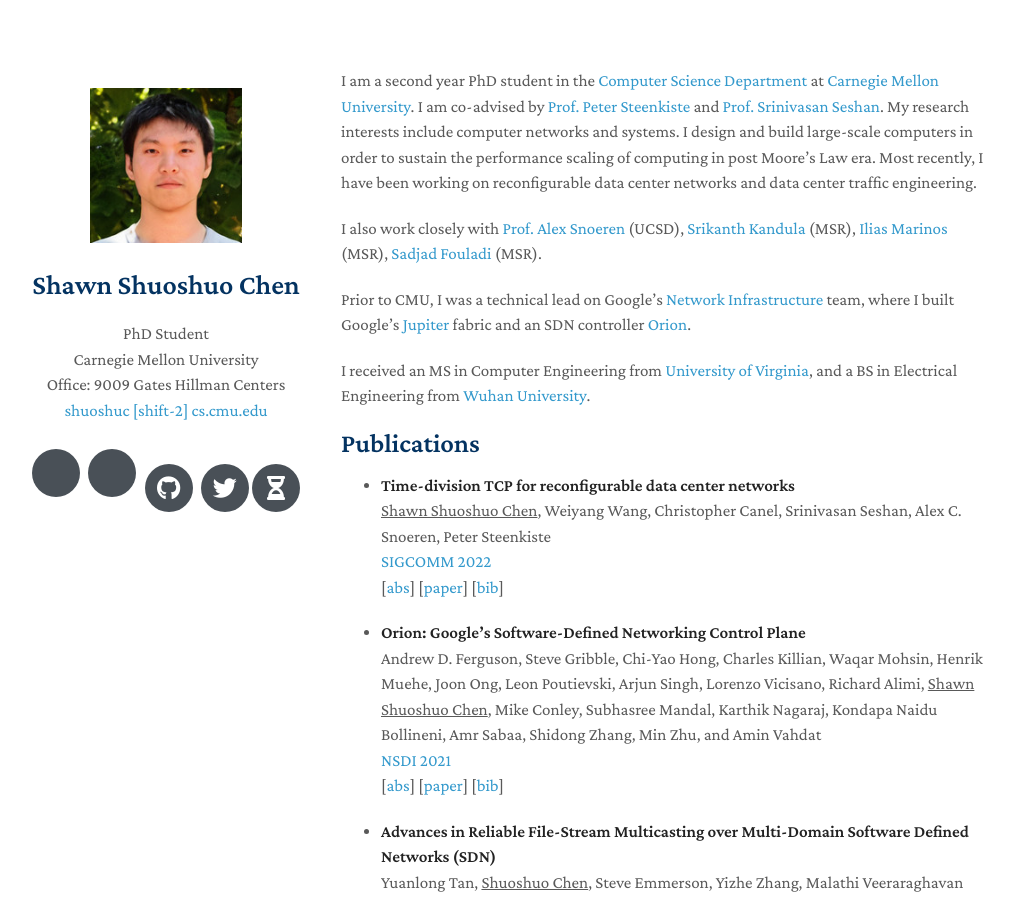
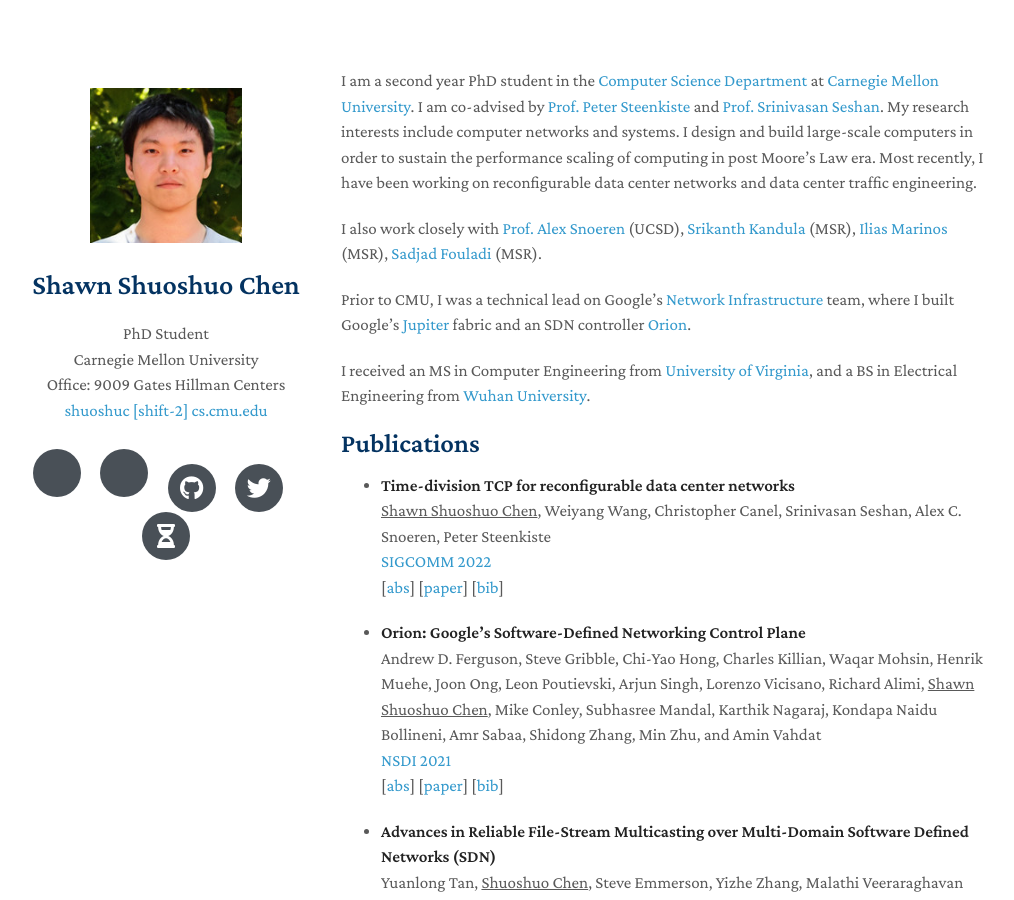
Before and after one commit to shuoshuc/homepage, a Jekyll site: the page built from index.md, in a window 1280 px wide and 900 px high. Shown: the whole window, without its empty margins (129-1143 px from the left). Built offline with Jekyll 4.4.1, drawn with Linux system fonts in a browser that asks for light colours; nearby versions of some CDN libraries; a style sheet for code colours, icons or effects is not loaded.

Commit message:
Update homepage.html

```diff
--- a/_layouts/homepage.html
+++ b/_layouts/homepage.html
@@ -51,25 +51,25 @@
         <br>
         <div class="social-icons">
         {% if site.google_scholar %}
-        <a style="margin: 0 5px 0 0" href="{{ site.google_scholar }}">
-          <i class="ai ai-google-scholar" style="font-size:1.2rem"></i>
+        <a href="{{ site.google_scholar }}" target="_blank">
+          <i class="ai ai-google-scholar" style="font-size:1.6rem"></i>
         </a>
         {% endif %}
 
         {% if site.cv_link %}
-        <a style="margin: 0 5px 0 0" href="{{ site.cv_link }}">
+        <a href="{{ site.cv_link }}" target="_blank">
           <i class="ai ai-cv" style="font-size:1.3rem;"></i>
         </a>
         {% endif %}
 
         {% if site.github_link %}
-        <a style="margin: 0 5px 0 0" href="{{ site.github_link }}">
+        <a href="{{ site.github_link }}" target="_blank">
           <i class="fab fa-github"></i>
         </a>
         {% endif %}
 
         {% if site.twitter %}
-        <a style="margin: 0 0 0 0" href="{{ site.twitter }}">
+        <a href="{{ site.twitter }}" target="_blank">
           <i class="fab fa-twitter"></i>
         </a>
         {% endif %}
```
